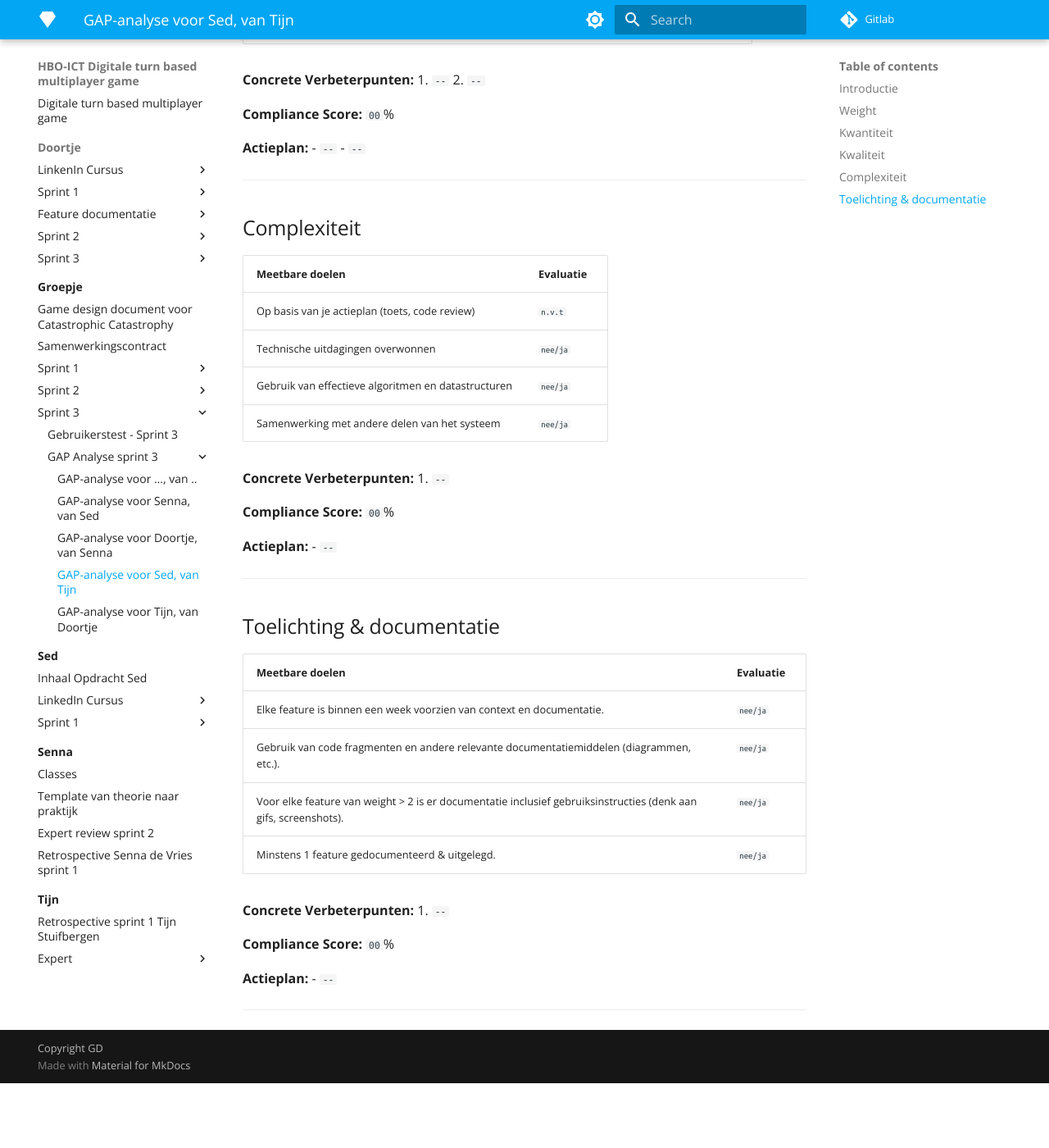
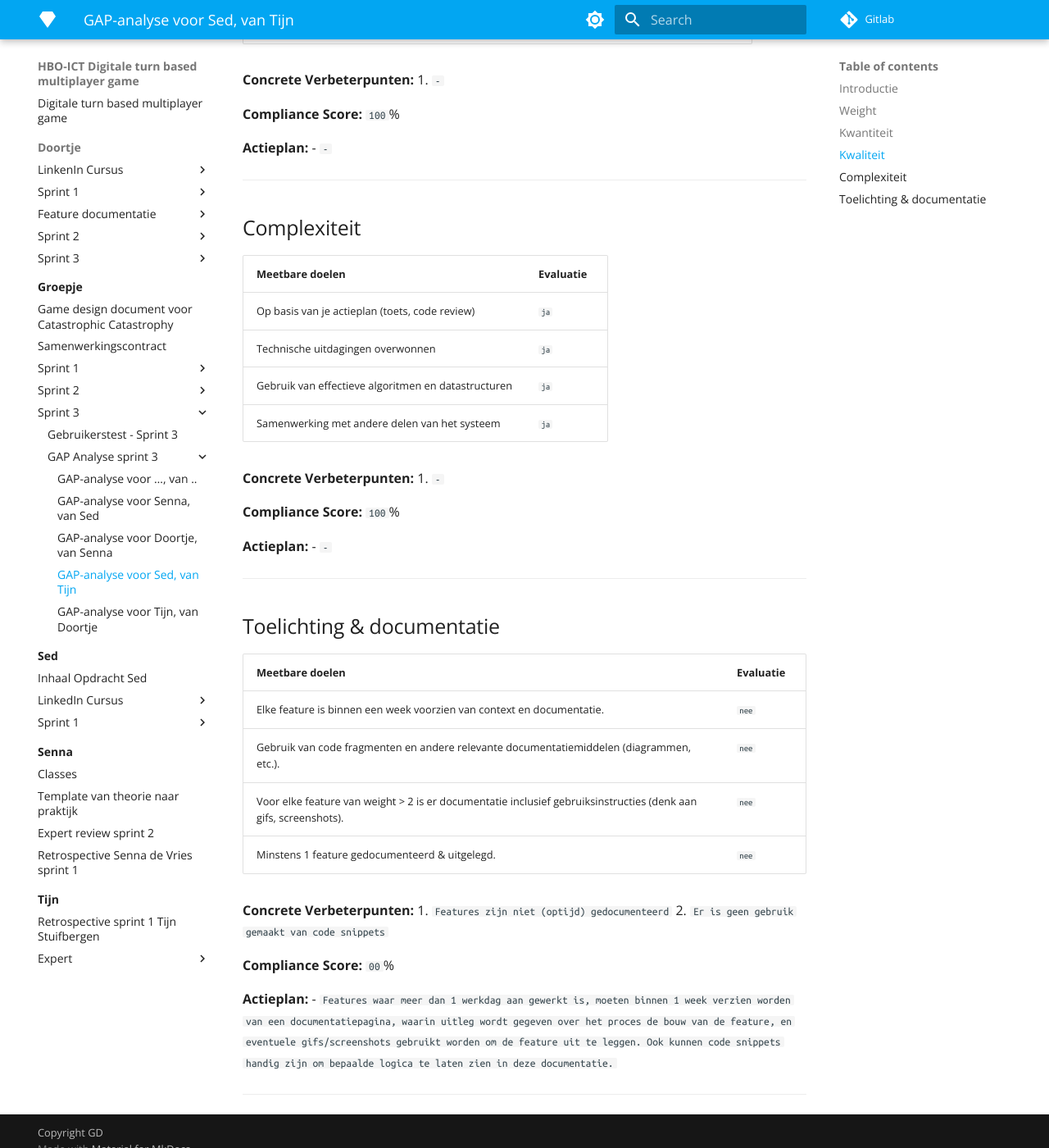
Before and after one commit to Doortje-Geuze/catastrophic-catastrophe, an MkDocs documentation site: the page built from docs/Groepje/Sprint 3/GAP Analyse sprint 3/gap-analyse-voor-sed.md, in a window 1280 px wide and 1400 px high, scrolled down 2057 px. Shown: the whole window at 82% size. Built offline with MkDocs 1.6.1 and Material for MkDocs 9.7.7, drawn with Linux system fonts in a browser that asks for light colours; nearby versions of some CDN libraries; library files that are not in the unit come from our copies; before the commit the page ends 3378 px from its top, so only the background shows below that; some of the changed text lies outside the part shown.

Commit message:
gap analyse voor sed af

```diff
--- a/docs/Groepje/Sprint 3/GAP Analyse sprint 3/gap-analyse-voor-sed.md
+++ b/docs/Groepje/Sprint 3/GAP Analyse sprint 3/gap-analyse-voor-sed.md
@@ -43,28 +43,26 @@
 | - OOP toegepast                                 | `ja` |
 | - Minstens 1 stukje logica geschreven           | `ja` |
 | **Code Conventies**                                |                                          |
-| - Duidelijke variabele en functienamen & de naam beschrijft duidelijk wat het doet | `nee/ja` |
-| - Gebruik van indentatie zoals afgesproken met je groep | `nee/ja` |
-| - C# algemene code conventies toegepast         | `nee/ja` |
-| - Ingewikkelde code is gecomment                | `nee/ja` |
-| - Alleen public wanneer nodig                   | `nee/ja` |
-| - Magic numbers vermeden                        | `nee/ja` |
+| - Duidelijke variabele en functienamen & de naam beschrijft duidelijk wat het doet | `ja` |
+| - Gebruik van indentatie zoals afgesproken met je groep | `ja` |
+| - C# algemene code conventies toegepast         | `ja` |
+| - Ingewikkelde code is gecomment                | `ja` |
+| - Alleen public wanneer nodig                   | `ja` |
+| - Magic numbers vermeden                        | `ja` |
 | **Onderhoudbaarheid/Bruikbaarheid**                |  |
-| - Je kan makkelijk iets aanpassen zonder dat het breekt | `nee/ja` |
-| - Geen dubbele code                             | `nee/ja` |
-| - Weinig of geen bugs                           | `nee/ja` |
-| - Nagedacht over toekomstig gebruik             | `nee/ja` |
-| - Weinig directe referenties                    | `nee/ja` |
+| - Je kan makkelijk iets aanpassen zonder dat het breekt | `ja` |
+| - Geen dubbele code                             | `ja` |
+| - Weinig of geen bugs                           | `ja` |
+| - Nagedacht over toekomstig gebruik             | `ja` |
+| - Weinig directe referenties                    | `ja` |
 
 **Concrete Verbeterpunten:**
-1. `--`
-2. `--`
+1. `-`
 
-**Compliance Score:** `00`%
+**Compliance Score:** `100`%
 
 **Actieplan:**
-- `--`
-- `--`
+- `-`
 
 ---
 
@@ -72,18 +70,18 @@
 
 | **Meetbare doelen**                            | **Evaluatie**                                    |
 |------------------------------------------------|-------------------------------------------------|
-| Op basis van je actieplan (toets, code review) | `n.v.t` |
-| Technische uitdagingen overwonnen              | `nee/ja` |
-| Gebruik van effectieve algoritmen en datastructuren | `nee/ja` |
-| Samenwerking met andere delen van het systeem  | `nee/ja` |
+| Op basis van je actieplan (toets, code review) | `ja` |
+| Technische uitdagingen overwonnen              | `ja` |
+| Gebruik van effectieve algoritmen en datastructuren | `ja` |
+| Samenwerking met andere delen van het systeem  | `ja` |
 
 **Concrete Verbeterpunten:**
-1. `--`
+1. `-`
 
-**Compliance Score:** `00`%
+**Compliance Score:** `100`%
 
 **Actieplan:**
-- `--`
+- `-`
 
 ---
 
@@ -91,17 +89,18 @@
 
 | **Meetbare doelen**                             | **Evaluatie**                          |
 |-------------------------------------------------|---------------------------------------|
-| Elke feature is binnen een week voorzien van context en documentatie. | `nee/ja` |
-| Gebruik van code fragmenten en andere relevante documentatiemiddelen (diagrammen, etc.). | `nee/ja` |
-| Voor elke feature van weight > 2 is er documentatie inclusief gebruiksinstructies (denk aan gifs, screenshots). | `nee/ja` |
-| Minstens 1 feature gedocumenteerd & uitgelegd.  | `nee/ja` |
+| Elke feature is binnen een week voorzien van context en documentatie. | `nee` |
+| Gebruik van code fragmenten en andere relevante documentatiemiddelen (diagrammen, etc.). | `nee` |
+| Voor elke feature van weight > 2 is er documentatie inclusief gebruiksinstructies (denk aan gifs, screenshots). | `nee` |
+| Minstens 1 feature gedocumenteerd & uitgelegd.  | `nee` |
 
 **Concrete Verbeterpunten:**
-1. `--`
+1. `Features zijn niet (optijd) gedocumenteerd`
+2. `Er is geen gebruik gemaakt van code snippets`
 
 **Compliance Score:** `00`%
 
 **Actieplan:**
-- `--`
+- `Features waar meer dan 1 werkdag aan gewerkt is, moeten binnen 1 week verzien worden van een documentatiepagina, waarin uitleg wordt gegeven over het proces de bouw van de feature, en eventuele gifs/screenshots gebruikt worden om de feature uit te leggen. Ook kunnen code snippets handig zijn om bepaalde logica te laten zien in deze documentatie.`
 
 ---
```
